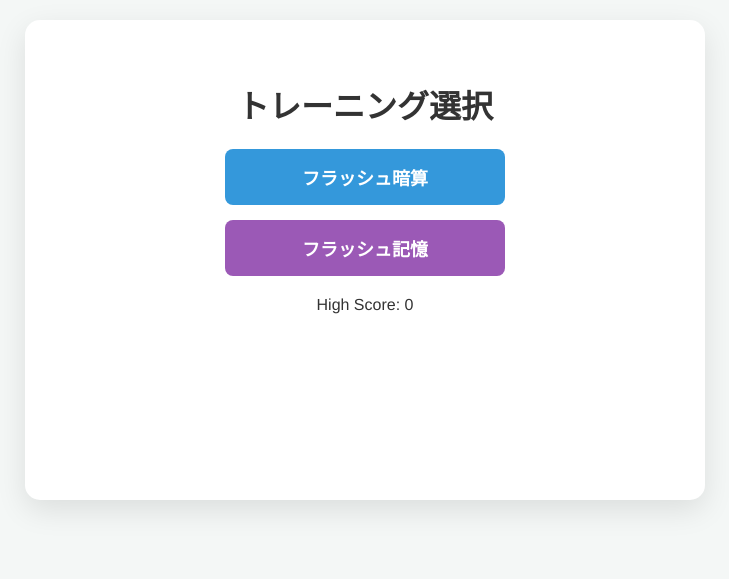
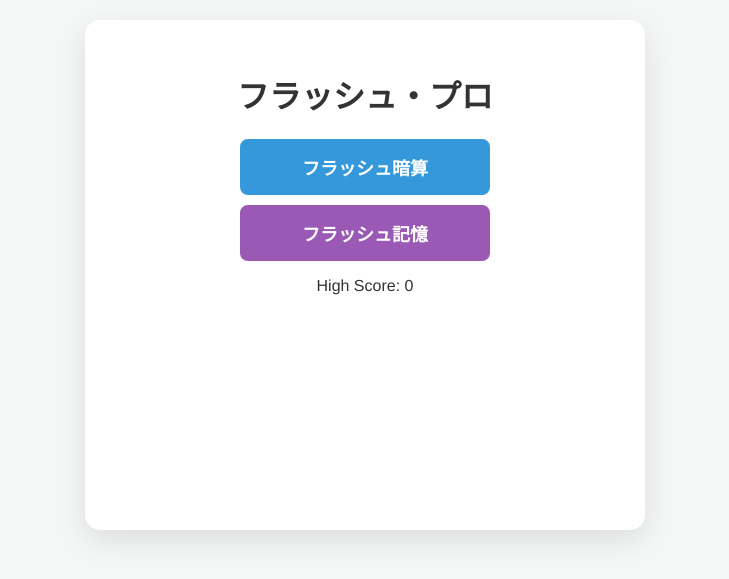
Before and after one commit to toro854/my-java-app, a Spring Boot app: page / in a window 1280 px wide. Shown: the top 579 px of the page, without its empty margins (275-1004 px from the left). Run offline with Spring Boot 4, Linux system fonts and the light colour scheme.

Commit message:
Add files via upload

```diff
--- a/src/main/resources/templates/index.html
+++ b/src/main/resources/templates/index.html
@@ -1,255 +1,177 @@
 <!DOCTYPE html>
 <html lang="ja">
 <head>
-<meta charset="UTF-8">
-<meta name="viewport" content="width=device-width, initial-scale=1.0">
-<title>フラッシュ・トレーニング・プロ 完全版</title>
-<style>
-/* 既存のスタイルを維持しつつ、レスポンシブ調整 */
-body { font-family: 'Helvetica Neue', Arial, sans-serif; text-align: center; background: #f4f7f6; color: #333; margin: 0; padding: 20px; }
-#game-container { background: white; max-width: 600px; margin: 0 auto; padding: 40px; border-radius: 15px; box-shadow: 0 10px 30px rgba(0,0,0,0.1); min-height: 400px; position: relative; }
-.mode-btn { display: block; width: 100%; max-width: 280px; margin: 15px auto; padding: 15px; background: #3498db; color: white; border: none; border-radius: 8px; font-size: 18px; font-weight: bold; cursor: pointer; transition: 0.3s; }
-.mode-btn:hover { background: #2980b9; transform: translateY(-2px); }
-.back-btn { background: #95a5a6; }
-#flash-text { font-size: 80px; font-weight: bold; height: 200px; display: flex; align-items: center; justify-content: center; }
-.choice-btn { font-size: 24px; padding: 15px 30px; margin: 10px; cursor: pointer; border: 2px solid #3498db; background: white; border-radius: 10px; transition: 0.2s; }
-.choice-btn:hover { background: #3498db; color: white; }
-#timer-bar-container { width:100%; height:10px; background:#eee; margin-top:20px; border-radius: 5px; overflow: hidden; }
-#timer-bar { width:100%; height:100%; background:#e74c3c; transition: width 0.1s linear; }
-.flip { transform: scaleX(-1); } /* 反転ギミック用 */
-</style>
+    <meta charset="UTF-8">
+    <meta name="viewport" content="width=device-width, initial-scale=1.0">
+    <title>フラッシュ・トレーニング・プロ</title>
+    <link rel="icon" href="data:,">
+    <style>
+        body { font-family: 'Helvetica Neue', Arial, sans-serif; text-align: center; background: #f4f7f6; color: #333; margin: 0; padding: 20px; }
+        #game-container { background: white; max-width: 500px; margin: 0 auto; padding: 30px; border-radius: 15px; box-shadow: 0 10px 30px rgba(0,0,0,0.1); min-height: 450px; }
+        .mode-btn { display: block; width: 100%; max-width: 250px; margin: 10px auto; padding: 15px; background: #3498db; color: white; border: none; border-radius: 8px; font-size: 18px; font-weight: bold; cursor: pointer; }
+        #flash-text { font-size: 100px; font-weight: bold; height: 150px; display: flex; align-items: center; justify-content: center; margin: 20px 0; }
+        .choice-btn { font-size: 22px; width: 60px; height: 60px; margin: 5px; cursor: pointer; border: 2px solid #3498db; background: white; border-radius: 10px; }
+        .choice-btn:active { background: #3498db; color: white; }
+
+        /* タイマーバーのスタイル */
+        #timer-container { width: 100%; height: 8px; background: #eee; border-radius: 4px; margin: 20px 0; display: none; overflow: hidden; }
+        #timer-bar { width: 100%; height: 100%; background: #e74c3c; }
+
+        #answer-progress { font-size: 18px; margin-bottom: 10px; color: #2980b9; height: 25px; }
+    </style>
 </head>
 <body>
 
 <div id="game-container">
     <div id="menu-screen">
-        <div id="step-0">
-            <h1>トレーニング選択</h1>
-            <button class="mode-btn" onclick="selectGameType('anzan')">フラッシュ暗算</button>
-            <button class="mode-btn" onclick="selectGameType('memory')" style="background:#9b59b6;">フラッシュ記憶</button>
-            <p style="margin-top:20px;">High Score: <span id="display-high-score">0</span></p>
-        </div>
-
-        <div id="step-1" style="display:none;">
-            <h2 id="current-game-title"></h2>
-            <button class="mode-btn" onclick="goToStep2('normal')">通常モード</button>
-            <button class="mode-btn" onclick="goToStep2('challenge')" style="background:#e67e22;">チャレンジモード</button>
-            <button class="mode-btn back-btn" onclick="backToStep0()">← 戻る</button>
-        </div>
-
-        <div id="step-normal-1" style="display:none;">
-            <h3>1. 文字種を選択</h3>
-            <button class="mode-btn" onclick="setSubMode('num')">数字のみ</button>
-            <button class="mode-btn" onclick="setSubMode('kanji')">漢数字のみ</button>
-            <button class="mode-btn" onclick="setSubMode('roman')">旧漢数字のみ</button>
-            <button class="mode-btn" onclick="setSubMode('mix')">複合 (数字/漢字/旧漢数字)</button>
-            <button class="mode-btn back-btn" onclick="backToStep1()">戻る</button>
-        </div>
-
-        <div id="step-normal-level" style="display:none;">
-            <h3>2. 開始レベルを選択</h3>
-            <button class="mode-btn" onclick="setStartLevel(1)">レベル 1</button>
-            <button class="mode-btn" onclick="setStartLevel(5)" style="background:#f1c40f;">レベル 5</button>
-            <button class="mode-btn" onclick="setStartLevel(10)" style="background:#e67e22;">レベル 10</button>
-            <button class="mode-btn back-btn" onclick="backToStepNormal1()">戻る</button>
-        </div>
-
-        <div id="step-normal-2" style="display:none;">
-            <h3>3. ギミックを選択</h3>
-            <button class="mode-btn" onclick="finalStart(true)" style="background:#e74c3c;">反転あり</button>
-            <button class="mode-btn" onclick="finalStart(false)" style="background:#2ecc71;">なし</button>
-            <button class="mode-btn back-btn" onclick="goToStep2('normal')">戻る</button>
-        </div>
-
-        <div id="step-challenge" style="display:none;">
-            <h3>チャレンジを選択</h3>
-            <button class="mode-btn" onclick="startChallenge(1)">Lv.1</button>
-            <button class="mode-btn" onclick="startChallenge(2)">Lv.2</button>
-            <button class="mode-btn" onclick="startChallenge(3)">Lv.3</button>
-            <button class="mode-btn back-btn" onclick="backToStep1()">戻る</button>
-        </div>
+        <h1>フラッシュ・プロ</h1>
+        <button class="mode-btn" onclick="startGame('anzan')">フラッシュ暗算</button>
+        <button class="mode-btn" onclick="startGame('memory')" style="background:#9b59b6;">フラッシュ記憶</button>
+        <p>High Score: <span id="hi-score">0</span></p>
     </div>
 
     <div id="game-screen" style="display:none;">
-        <div style="text-align: right; margin-bottom: 5px;">
-            <button onclick="confirmRetire()" style="padding: 4px 12px; font-size: 12px; background: #e74c3c; color: white; border: none; border-radius: 4px; cursor: pointer; opacity: 0.8;">リタイア</button>
+        <div style="display: flex; justify-content: space-between; font-weight: bold;">
+            <span>Lv: <span id="lv-display">1</span></span>
+            <span>Score: <span id="score-display">0</span></span>
         </div>
-        <div style="display: flex; justify-content: space-between; margin-bottom: 20px;">
-            <span>Level: <span id="current-level">1</span></span>
-            <span style="color: #27ae60; font-weight: bold;">Score: <span id="current-score">0</span></span>
-        </div>
+
         <div id="flash-text"></div>
-        <div id="message-overlay" style="display: none; font-size: 40px; color: #2ecc71; font-weight: bold;">正解！</div>
 
-        <div id="input-area" style="display: none; margin-top: 20px;">
-            <div id="question-label" style="margin-bottom:10px; font-weight:bold;">答えを選んでください</div>
+        <div id="input-area" style="display:none;">
+            <div id="answer-progress"></div>
+            <div id="timer-container"><div id="timer-bar"></div></div>
             <div id="choices-container"></div>
-            <div id="timer-bar-container">
-                <div id="timer-bar"></div>
+            <div id="anzan-input-wrap" style="display:none; margin-top:10px;">
+                <input type="number" id="anzan-field" style="font-size:24px; width:120px; padding:5px;">
+                <button class="mode-btn" onclick="submitAnzan()" style="margin-top:10px;">決定</button>
             </div>
         </div>
     </div>
 </div>
 
 <script>
-// --- ゲーム管理変数 ---
-let selectedType='', tempMainMode='', tempSubMode='', tempStartLevel=1;
-let currentLevel = 1, currentScore = 0, highScore = localStorage.getItem('flash_high_score') || 0;
-let isFlipMode = false;
+let gameType = '', level = 1, score = 0, numbers = [], answerIndex = 0;
+let timerInterval, timeLeft;
+const TIME_LIMIT = 5000; // 5秒制限
 
-// 辞書データ
-const KANJI = ["〇", "一", "二", "三", "四", "五", "六", "七", "八", "九"];
-const ROMAN = ["零", "壱", "弐", "参", "肆", "伍", "陸", "漆", "捌", "玖"];
+// ハイスコア読み込み
+document.getElementById('hi-score').innerText = localStorage.getItem('flash_hi') || 0;
 
-// --- 画面遷移ロジック ---
-document.getElementById('display-high-score').innerText = highScore;
-
-function selectGameType(type){
-    selectedType=type;
-    document.getElementById('step-0').style.display='none';
-    document.getElementById('step-1').style.display='block';
-    document.getElementById('current-game-title').innerText=(type==='anzan')?"フラッシュ暗算":"フラッシュ記憶";
-}
-function backToStep0(){
-    document.getElementById('step-0').style.display='block';
-    document.getElementById('step-1').style.display='none';
-}
-function goToStep2(mode){
-    tempMainMode=mode;
-    document.getElementById('step-1').style.display='none';
-    if(mode==='normal') document.getElementById('step-normal-1').style.display='block';
-    else document.getElementById('step-challenge').style.display='block';
-}
-function backToStep1(){
-    document.getElementById('step-1').style.display='block';
-    document.getElementById('step-normal-1').style.display='none';
-    document.getElementById('step-challenge').style.display='none';
-}
-function setSubMode(sub){
-    tempSubMode=sub;
-    document.getElementById('step-normal-1').style.display='none';
-    document.getElementById('step-normal-level').style.display='block';
-}
-function setStartLevel(lv){
-    tempStartLevel=lv;
-    document.getElementById('step-normal-level').style.display='none';
-    document.getElementById('step-normal-2').style.display='block';
-}
-function backToStepNormal1(){
-    document.getElementById('step-normal-level').style.display='none';
-    document.getElementById('step-normal-1').style.display='block';
+async function startGame(type) {
+    gameType = type;
+    document.getElementById('menu-screen').style.display = 'none';
+    document.getElementById('game-screen').style.display = 'block';
+    await runRound();
 }
 
-function finalStart(isFlip){
-    isFlipMode = isFlip;
-    currentLevel = tempStartLevel;
-    currentScore = 0;
-    startGameLoop();
-}
+async function runRound() {
+    numbers = [];
+    answerIndex = 0;
+    const count = 3 + Math.floor(level / 3);
+    const speed = Math.max(200, 1000 - (level * 50));
 
-function startChallenge(lv){
-    isFlipMode = lv > 2;
-    currentLevel = lv * 5;
-    currentScore = 0;
-    startGameLoop();
-}
+    // 問題生成
+    for(let i=0; i<count; i++) numbers.push(Math.floor(Math.random() * 9) + 1);
 
-// --- ゲームコアロジック ---
-async function startGameLoop() {
-    document.getElementById('menu-screen').style.display = 'none';
-    document.getElementById('game-screen').style.display = 'block';
-    updateHUD();
+    // 数値表示フェーズ
+    const display = document.getElementById('flash-text');
+    document.getElementById('input-area').style.display = 'none';
 
-    const count = 3 + Math.floor(currentLevel / 3);
-    const speed = Math.max(200, 1000 - (currentLevel * 50));
-    let numbers = [];
-    let displayValues = [];
-
-    // 問題作成
-    for(let i=0; i<count; i++) {
-        let n = Math.floor(Math.random() * 9) + 1;
-        numbers.push(n);
-        displayValues.push(convertText(n, tempSubMode));
-    }
-
-    const answer = selectedType === 'anzan' ? numbers.reduce((a, b) => a + b, 0) : numbers.join('');
-
-    // 表示フェーズ
-    const displayEl = document.getElementById('flash-text');
-    displayEl.style.visibility = 'visible';
-    if(isFlipMode) displayEl.classList.add('flip'); else displayEl.classList.remove('flip');
-
-    for(let val of displayValues) {
-        displayEl.innerText = val;
+    for(let n of numbers) {
+        display.innerText = n;
         await new Promise(r => setTimeout(r, speed));
-        displayEl.innerText = "";
+        display.innerText = '';
         await new Promise(r => setTimeout(r, 100));
     }
 
-    showInputArea(answer);
+    startInuptPhase();
 }
 
-function convertText(num, mode) {
-    if(mode === 'kanji') return KANJI[num];
-    if(mode === 'roman') return ROMAN[num];
-    if(mode === 'mix') {
-        const r = Math.random();
-        if(r < 0.33) return KANJI[num];
-        if(r < 0.66) return ROMAN[num];
+function startInuptPhase() {
+    document.getElementById('input-area').style.display = 'block';
+    document.getElementById('timer-container').style.display = 'block';
+    const container = document.getElementById('choices-container');
+    container.innerHTML = '';
+
+    if(gameType === 'anzan') {
+        document.getElementById('anzan-input-wrap').style.display = 'block';
+        document.getElementById('answer-progress').innerText = "合計は？";
+        document.getElementById('anzan-field').value = '';
+        document.getElementById('anzan-field').focus();
+    } else {
+        document.getElementById('anzan-input-wrap').style.display = 'none';
+        updateMemoryProgress();
+        // 1-9のテンキー作成
+        for(let i=1; i<=9; i++) {
+            const btn = document.createElement('button');
+            btn.className = 'choice-btn';
+            btn.innerText = i;
+            btn.onclick = () => handleMemoryInput(i);
+            container.appendChild(btn);
+        }
     }
-    return num;
+
+    startTimer();
 }
 
-function showInputArea(correctAnswer) {
-    const area = document.getElementById('input-area');
-    const container = document.getElementById('choices-container');
-    container.innerHTML = '';
-    area.style.display = 'block';
+function startTimer() {
+    clearInterval(timerInterval);
+    timeLeft = 100;
+    const bar = document.getElementById('timer-bar');
 
-    // 選択肢作成（簡易版）
-    let choices = [correctAnswer];
-    while(choices.length < 4) {
-        let wrong = correctAnswer + (Math.floor(Math.random() * 10) - 5);
-        if(wrong !== correctAnswer && wrong >= 0 && !choices.includes(wrong)) choices.push(wrong);
-    }
-    choices.sort(() => Math.random() - 0.5);
+    timerInterval = setInterval(() => {
+        timeLeft -= 1; // 100msごとに1%減少（計10秒制限に調整）
+        bar.style.width = timeLeft + "%";
 
-    choices.forEach(c => {
-        const btn = document.createElement('button');
-        btn.className = 'choice-btn';
-        btn.innerText = c;
-        btn.onclick = () => checkAnswer(c, correctAnswer);
-        container.appendChild(btn);
-    });
+        if(timeLeft <= 0) {
+            clearInterval(timerInterval);
+            gameOver("時間切れ！");
+        }
+    }, 100); // 制限時間は約10秒（レベルに合わせて短くすることも可能）
 }
 
-function checkAnswer(selected, correct) {
-    if(selected == correct) {
-        currentScore += currentLevel * 10;
-        currentLevel++;
-        if(currentScore > highScore) {
-            highScore = currentScore;
-            localStorage.setItem('flash_high_score', highScore);
+function handleMemoryInput(val) {
+    if(val === numbers[answerIndex]) {
+        answerIndex++;
+        updateMemoryProgress();
+        if(answerIndex === numbers.length) {
+            success();
         }
-        document.getElementById('message-overlay').style.display = 'block';
-        setTimeout(() => {
-            document.getElementById('message-overlay').style.display = 'none';
-            document.getElementById('input-area').style.display = 'none';
-            startGameLoop();
-        }, 1000);
     } else {
-        alert("ゲームオーバー！ Score: " + currentScore);
-        location.reload();
+        gameOver("不正解！");
     }
 }
 
-function updateHUD() {
-    document.getElementById('current-level').innerText = currentLevel;
-    document.getElementById('current-score').innerText = currentScore;
+function submitAnzan() {
+    const val = parseInt(document.getElementById('anzan-field').value);
+    const sum = numbers.reduce((a,b) => a+b, 0);
+    if(val === sum) success(); else gameOver("不正解！");
 }
 
-function confirmRetire(){
-    if(confirm("リタイアしますか？")) location.reload();
+function updateMemoryProgress() {
+    document.getElementById('answer-progress').innerText = `入力中: ${answerIndex} / ${numbers.length}`;
+}
+
+function success() {
+    clearInterval(timerInterval);
+    score += level * 100;
+    level++;
+    document.getElementById('score-display').innerText = score;
+    document.getElementById('lv-display').innerText = level;
+
+    // ハイスコア更新
+    if(score > (localStorage.getItem('flash_hi') || 0)) {
+        localStorage.setItem('flash_hi', score);
+    }
+
+    setTimeout(runRound, 500);
+}
+
+function gameOver(msg) {
+    clearInterval(timerInterval);
+    alert(msg + "\nScore: " + score);
+    location.reload();
 }
 </script>
 </body>
```
